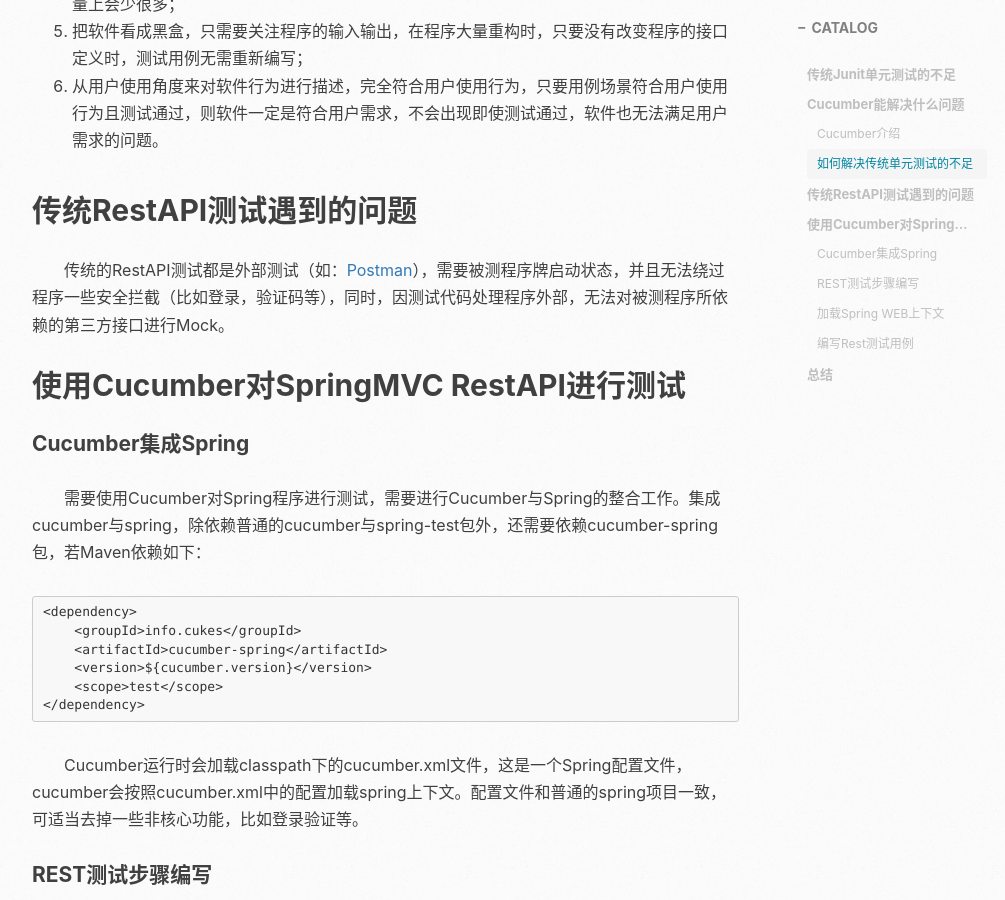
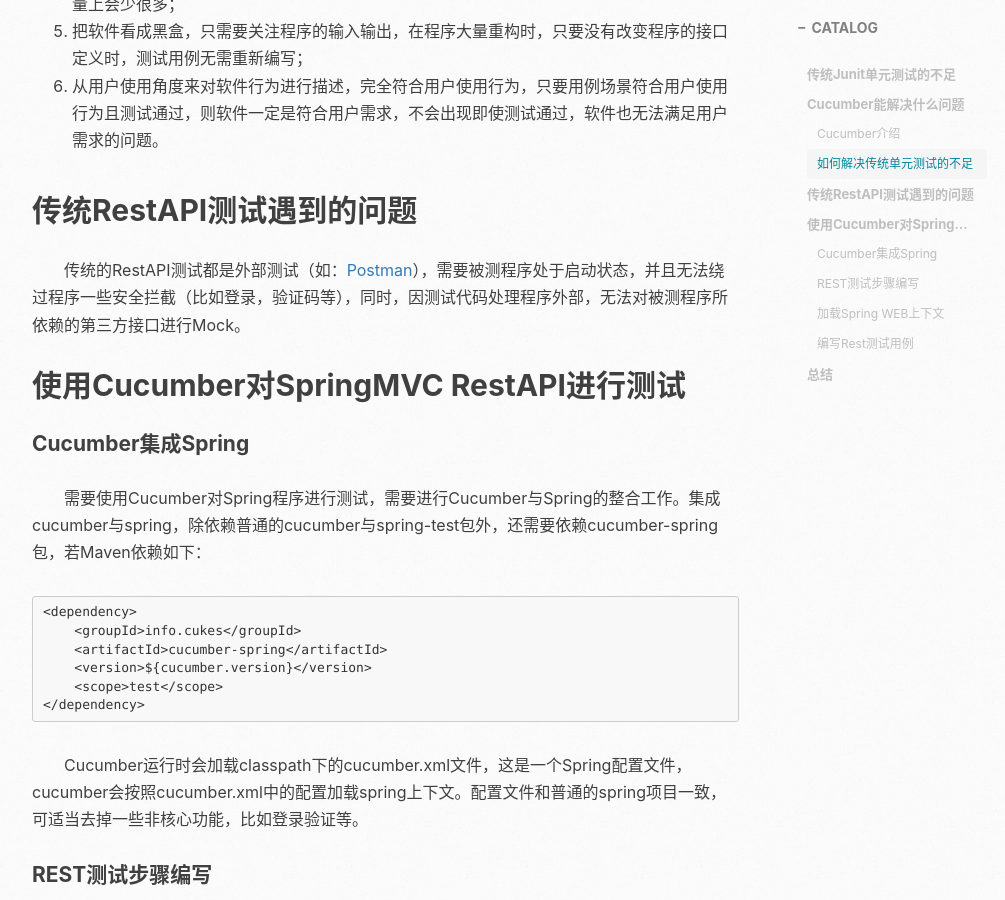
Before and after one commit to gyfeng/gyfeng.github.io, a Jekyll site: the page built from _posts/2017-03-25-restful-test-cucumber.markdown, in a window 1280 px wide and 900 px high, scrolled down 1736 px. Shown: the whole window, without its empty margins (233-1238 px from the left). Built offline with Jekyll 4.4.1, drawn with Linux system fonts in a browser that asks for light colours; nearby versions of some CDN libraries; comment, search, counter and statistics services are not loaded.

Commit message:
语句修改

```diff
--- a/_posts/2017-03-25-restful-test-cucumber.markdown
+++ b/_posts/2017-03-25-restful-test-cucumber.markdown
@@ -47,7 +47,7 @@
 6. 从用户使用角度来对软件行为进行描述，完全符合用户使用行为，只要用例场景符合用户使用行为且测试通过，则软件一定是符合用户需求，不会出现即使测试通过，软件也无法满足用户需求的问题。
 
 ## 传统RestAPI测试遇到的问题
-&#8195;&#8195;传统的RestAPI测试都是外部测试（如：[Postman](https://www.getpostman.com/)），需要被测程序牌启动状态，并且无法绕过程序一些安全拦截（比如登录，验证码等），同时，因测试代码处理程序外部，无法对被测程序所依赖的第三方接口进行Mock。
+&#8195;&#8195;传统的RestAPI测试都是外部测试（如：[Postman](https://www.getpostman.com/)），需要被测程序处于启动状态，并且无法绕过程序一些安全拦截（比如登录，验证码等），同时，因测试代码处理程序外部，无法对被测程序所依赖的第三方接口进行Mock。
 
 ## 使用Cucumber对SpringMVC RestAPI进行测试
 #### Cucumber集成Spring
```
